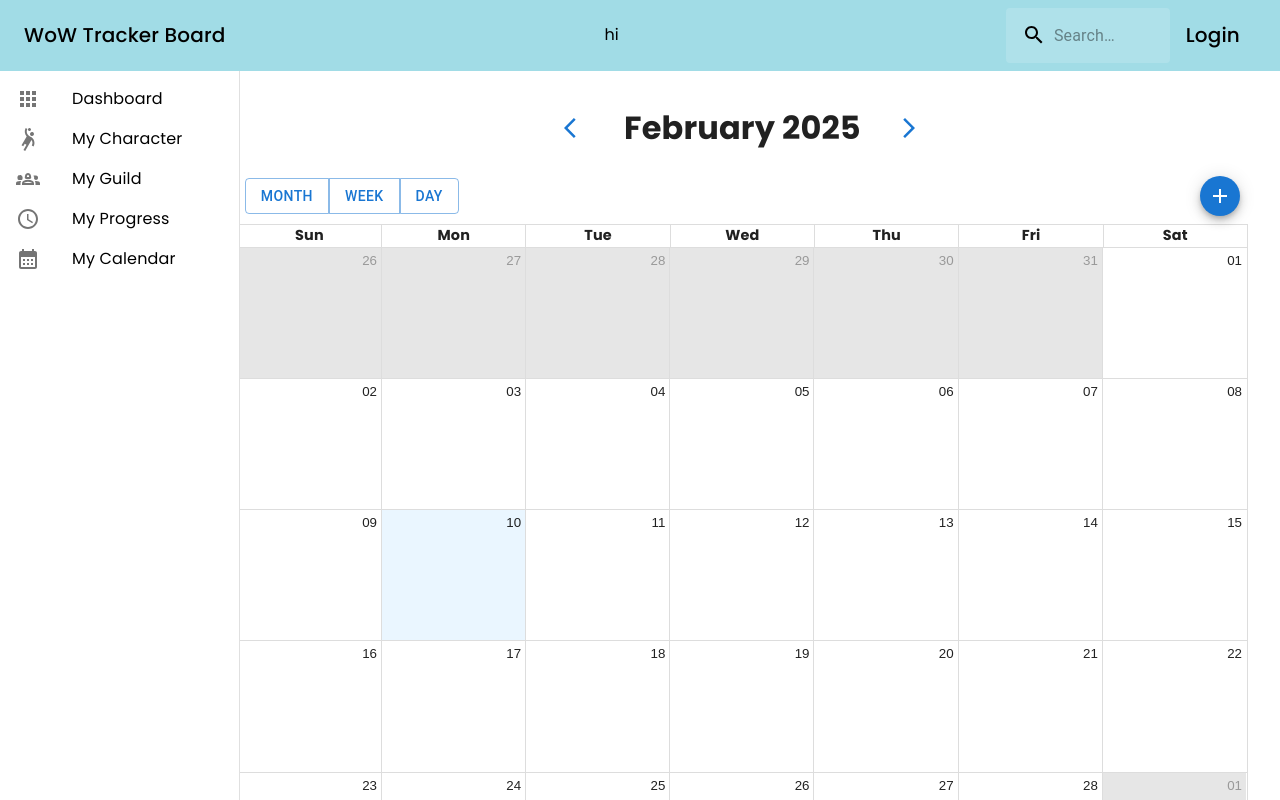
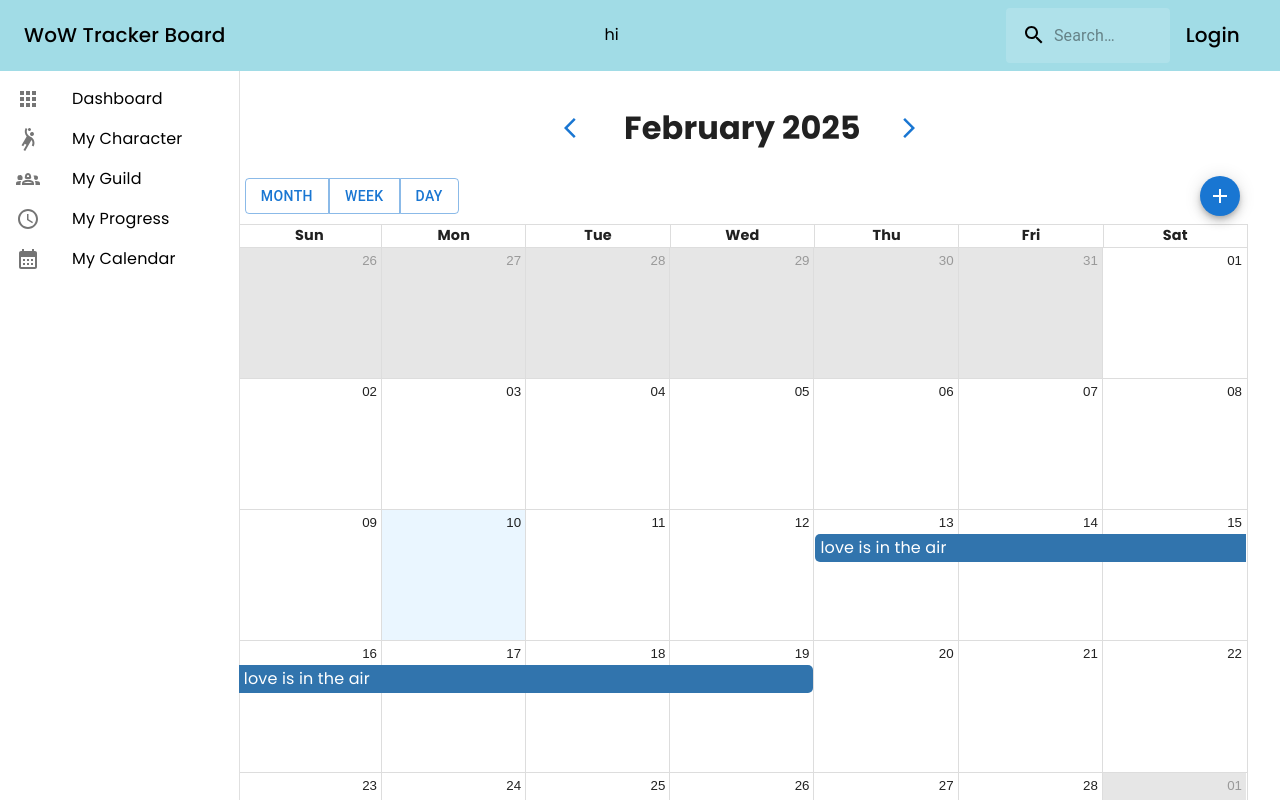
Before and after one commit to kattschmidtt/wow-tracker-dashboard, a React (Vite) app in the folder client/: page /my-calendar in a window 1280 px wide. Shown: the top 800 px of the page. Built offline with nearby package versions, Linux system fonts and the light colour scheme; no server answers; a web font is replaced by a local one.

Commit message:
fnished context

```diff
--- a/client/public/placeholderCalendar.json
+++ b/client/public/placeholderCalendar.json
@@ -10,5 +10,11 @@
     "title": "winter veil",
     "start": "2024-11-20T09:00:00",
     "end": "2024-11-20T17:00:00"
+  },
+  {
+    "id": 3,
+    "title": "love is in the air",
+    "start": "2025-02-13T09:00:00",
+    "end": "2025-02-19T09:00:00"
   }
 ]
--- a/client/src/Pages/CalendarPage.tsx
+++ b/client/src/Pages/CalendarPage.tsx
@@ -2,9 +2,11 @@ import { Box, Grid } from "@mui/material";
 import Header from "../components/Layout/Header";
 import NavigationSidebar from "../components/Sidebar/NavigationSidebar";
 import BigCalendar from "../components/Calendar/BigCalendar";
+import { CalendarProvider } from "../context/CalendarContext";
 
 const CalendarPage = () => {
   return (
+    <CalendarProvider>
       <>
         <Header />
         <Box sx={{ display: "flex", height: "100vh" }}>
@@ -32,6 +34,7 @@ const CalendarPage = () => {
           </Box>
         </Box>
       </>
+    </CalendarProvider>
   );
 };
 
--- a/client/src/components/Calendar/BigCalendar.tsx
+++ b/client/src/components/Calendar/BigCalendar.tsx
@@ -1,13 +1,13 @@
 // MyCalendar.tsx
-import React, { useEffect, useState } from 'react';
-import { Calendar, dateFnsLocalizer } from 'react-big-calendar';
-import 'react-big-calendar/lib/css/react-big-calendar.css';
-import { format, parse, startOfWeek, getDay } from 'date-fns';
-import enUS from 'date-fns/locale/en-US';
-import { BlizzardEventModel } from '../../Models/calendarModel';
-import CalendarToolbar from './CalendarToolbar';
+import { useContext } from "react";
+import { Calendar, dateFnsLocalizer } from "react-big-calendar";
+import "react-big-calendar/lib/css/react-big-calendar.css";
+import { format, parse, startOfWeek, getDay } from "date-fns";
+import enUS from "date-fns/locale/en-US";
+import CalendarToolbar from "./CalendarToolbar";
+import { CalendarContext } from "../../context/CalendarContext";
 
-const locales = { 'en-US': enUS };
+const locales = { "en-US": enUS };
 const localizer = dateFnsLocalizer({
   format,
   parse,
@@ -20,41 +20,25 @@ const localizer = dateFnsLocalizer({
 //TODO: make this a context call using the blizzard api. Model will have to be
 //  redone
 const MyCalendar = () => {
-  const [blizzEvents, setBlizzEvents] = useState<BlizzardEventModel[]>([]);
+  const { userEvents, blizzardEvents, isLoading, error } =
+    useContext(CalendarContext);
 
-  useEffect(() => {
-    //load in placeholder blizzard events
-    const loadBlizzEvents = async () => {
-      try {
-        const response = await fetch('/placeholderCalendar.json');
-        const eventsData = await response.json();
-        //map data based on blizzeventmodel (NEED TO CHANGE FROM "any")
-        const mappedEvents: BlizzardEventModel[] = eventsData.map((event: any) => ({
-          id: event.id,
-          title: event.title,
-          start: new Date(event.start),
-          end: new Date(event.end),
-        }));
-        setBlizzEvents(mappedEvents);
-      } catch (error) {
-        console.error('Error loading events:', error);
-      }
-    };
+  if (isLoading) return <div>Loading...</div>;
+  if (error) return <div>Error: {error}</div>;
 
-    loadBlizzEvents();
-  }, []);
+  const allEvents = [...userEvents, ...blizzardEvents];
 
   return (
-    <div style={{ height: '100vh' }}>
+    <div style={{ height: "100vh" }}>
       <Calendar
         localizer={localizer}
-        events={blizzEvents}
+        events={allEvents}
         startAccessor="start"
         endAccessor="end"
         defaultView="month"
-        views={['month', 'week', 'day']}
-        style={{ height: '100%', width: '100%'}}
-        components={{toolbar: CalendarToolbar}}
+        views={["month", "week", "day"]}
+        style={{ height: "100%", width: "100%" }}
+        components={{ toolbar: CalendarToolbar }}
       />
     </div>
   );
--- a/client/src/components/Calendar/CalendarToolbar.tsx
+++ b/client/src/components/Calendar/CalendarToolbar.tsx
@@ -1,4 +1,4 @@
-import { useState } from "react";
+import { useContext, useState } from "react";
 import InputModal from "../Generics/InputModal";
 import CustomDateTimePicker from "../Generics/CustomDateTimePicker";
 import {
@@ -22,14 +22,17 @@ import { ToolbarProps } from "react-big-calendar";
 import ArrowBackIosIcon from "@mui/icons-material/ArrowBackIos";
 import ArrowForwardIosIcon from "@mui/icons-material/ArrowForwardIos";
 import { UserCalendarEventModel } from "../../Models/calendarModel";
+import { CalendarContext } from "../../context/CalendarContext";
 import dayjs, { Dayjs } from "dayjs";
 
 function CalendarToolbar(props: ToolbarProps) {
   const { label, onNavigate, onView } = props; //from react-big-calendar
+  const { addUserEvent } = useContext(CalendarContext);
   const [addEventModalOpen, setAddEventModalOpen] = useState(false);
   const [eventName, setEventName] = useState("");
   const [startDateTime, setStartDateTime] = useState<Dayjs | null>(null);
   const [endDateTime, setEndDateTime] = useState<Dayjs | null>(null);
+  const [dateError, setDateError] = useState<boolean>(false);
   const [emailOptIn, setEmailOptIn] = useState(false);
   const [inAppOptIn, setInAppOptIn] = useState(false);
   const [tags, setTags] = useState<string[]>([]);
@@ -46,6 +49,13 @@ function CalendarToolbar(props: ToolbarProps) {
   };
 
   const handleAddEventSubmit = () => {
+    if (!startDateTime || !endDateTime || startDateTime.isAfter(endDateTime)) {
+      setDateError(true);
+      return;
+    }
+
+    setDateError(false);
+
     const eventData: UserCalendarEventModel = {
       id: Math.floor(Math.random() * 1000000),
       title: eventName,
@@ -58,18 +68,8 @@ function CalendarToolbar(props: ToolbarProps) {
       repeatEvent: repeatEvent,
       repeatOccurance: repeatOccurrence,
     };
-
-    const jsonData = JSON.stringify(eventData, null, 2);
-
-    const blob = new Blob([jsonData], { type: "application/json" });
-    const url = URL.createObjectURL(blob);
-    const link = document.createElement("a");
-    link.href = url;
-    link.download = "eventData.json";
-    link.click();
-    URL.revokeObjectURL(url);
-
-    handleClickClose();
+    addUserEvent(eventData);
+    setAddEventModalOpen(false);
   };
 
   return (
@@ -124,7 +124,7 @@ function CalendarToolbar(props: ToolbarProps) {
             </Fab>
             <InputModal
               open={addEventModalOpen}
-              close={handleClickClose}
+              close={() => setAddEventModalOpen(false)}
               title={"Add an event"}
               eventType={"Add"}
               onSubmit={handleAddEventSubmit}
```
Lines whose indentation alone changed are shown as unchanged.
